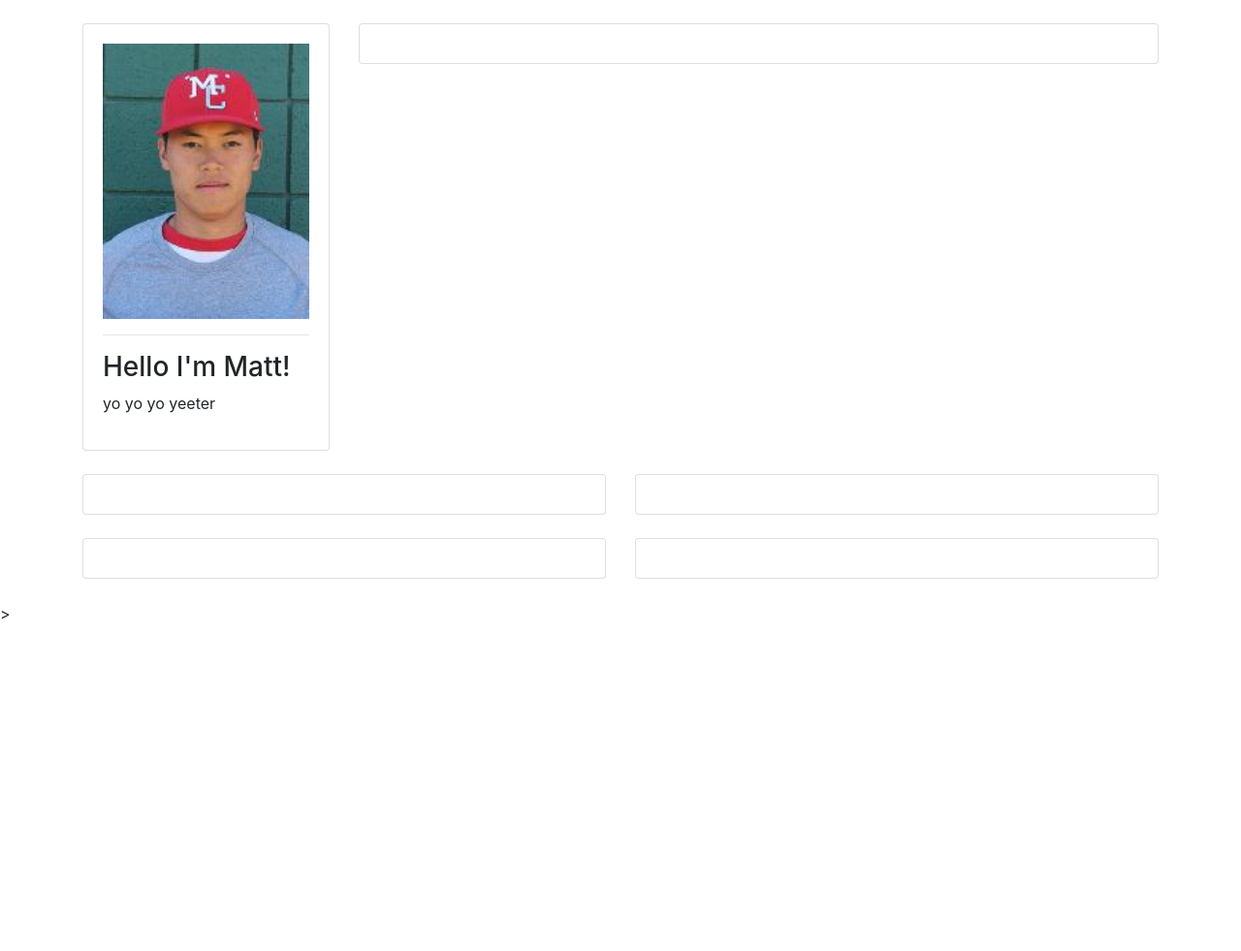
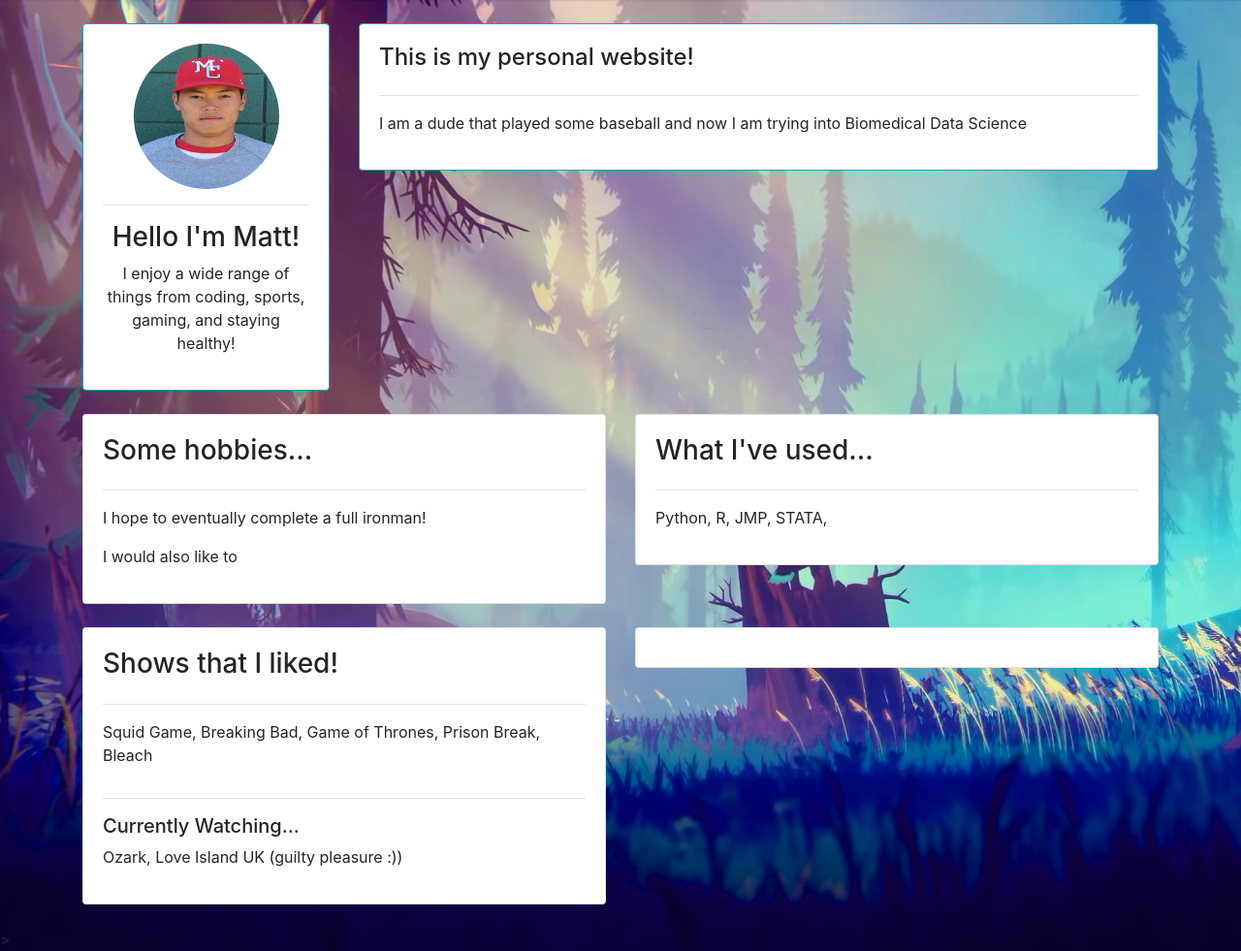
Before and after one commit to mayala1925/personal-site, a Django app: template playground/templates/hello.html in a window 1280 px wide. Shown: the whole page at 97% size. Before the commit the page ends 639 px from the top, so only its background shows below. Run offline with Django 3.2, Linux system fonts and the light colour scheme; the template is opened without the code that fills it, so the values that code supplies are empty; some libraries are stand-ins or nearby versions.

Commit message:
Updating html and adding picture

```diff
--- a/playground/templates/hello.html
+++ b/playground/templates/hello.html
@@ -5,38 +5,58 @@
 <html>
 <head>
     <title>Matthew Ayala</title>
-    <link href="{% static 'css/main.css' %}" rel="stylesheets" type="text/css">
     <link rel="stylesheet" href="https://stackpath.bootstrapcdn.com/bootstrap/4.3.1/css/bootstrap.min.css" integrity="sha384-ggOyR0iXCbMQv3Xipma34MD+dH/1fQ784/j6cY/iJTQUOhcWr7x9JvoRxT2MZw1T" crossorigin="anonymous">
+    <link href="{% static '/css/main.css' %}" rel="stylesheet" type="text/css">
 </head>
 <body>
     <br>
     <div class="container">
         <div class="row">
             <div class="col-md-3">
-                <div class="card card-body" id="profile-wrapper">
+                <div class="card card-body border-info" id="profile-wrapper">
                 <img id="profile-pic" src="{% static 'images/baseballpic.jpg' %}">
                 <hr>
                 <h3>Hello I'm Matt!</h3>
-                <p>yo yo yo yeeter</p>
+                <p>I enjoy a wide range of things from coding, sports, gaming, and staying healthy!</p>
                 </div>
             </div>
             <div class="col-md-9">
-                <div class="card card-body"></div>
+                <div class="card card-body border-info">
+                    <h4>This is my personal website!</h4>
+                    <hr>
+                    <p>I am a dude that played some baseball and now I am trying into Biomedical Data Science</p>
+                </div>
             </div>
         </div>
         <br>
         <div class="row">
             <div class="col-md-6">
-                <div class="card card-body"></div>
+                <div class="card card-body">
+                    <h3>Some hobbies...</h3>
+                    <hr>
+                    <p> I hope to eventually complete a full ironman!</p>
+                    <p>I would also like to</p>
+                </div>
             </div>
             <div class="col-md-6">
-                <div class="card card-body"></div>
+                <div class="card card-body">
+                    <h3>What I've used...</h3>
+                    <hr>
+                    <p>Python, R, JMP, STATA,  </p>
+                </div>
             </div>
         </div>
         <br>
         <div class="row">
             <div class="col-md-6">
-                <div class="card card-body"></div>
+                <div class="card card-body">
+                    <h3>Shows that I liked!</h3>
+                    <hr>
+                    <p>Squid Game, Breaking Bad, Game of Thrones, Prison Break, Bleach</p>
+                    <hr>
+                    <h5>Currently Watching...</h5>
+                    <p>Ozark, Love Island UK (guilty pleasure :))</p>
+                </div>
             </div>
             <div class="col-md-6">
                 <div class="card card-body"></div>
--- a/playground/urls.py
+++ b/playground/urls.py
@@ -11,7 +11,7 @@ from . import views
 
 # URLconf
 urlpatterns = [
-    path('hello/', views.say_hello),
-    path('hello/', views.home)
+    path('', views.say_hello),
+    path('', views.home)
 
     ]
--- a/static/css/main.css
+++ b/static/css/main.css
@@ -1,5 +1,6 @@
-body {
-    background-color: blue;
+body{
+    background-image: url("/static/images/forest.png");
+    background-size: cover;
 }
 
 #profile-wrapper{
@@ -7,8 +8,8 @@ body {
 }
 
 #profile-pic{
-    /*width:150px;*/
-    /*height: 150px;*/
+    width: 150px;
+    height: 150px;
     border-radius: 50%;
     margin-left: auto;
     margin-right: auto;
--- a/storefront/urls.py
+++ b/storefront/urls.py
@@ -18,5 +18,5 @@ from django.urls import path, include
 
 urlpatterns = [
     path('admin/', admin.site.urls),
-    path('playground/', include('playground.urls'))
+    path('', include('playground.urls'))
 ]
```
Also changed, not shown: storefront/settings.py (+6 -2 lines), static/images/forest.png (added).
